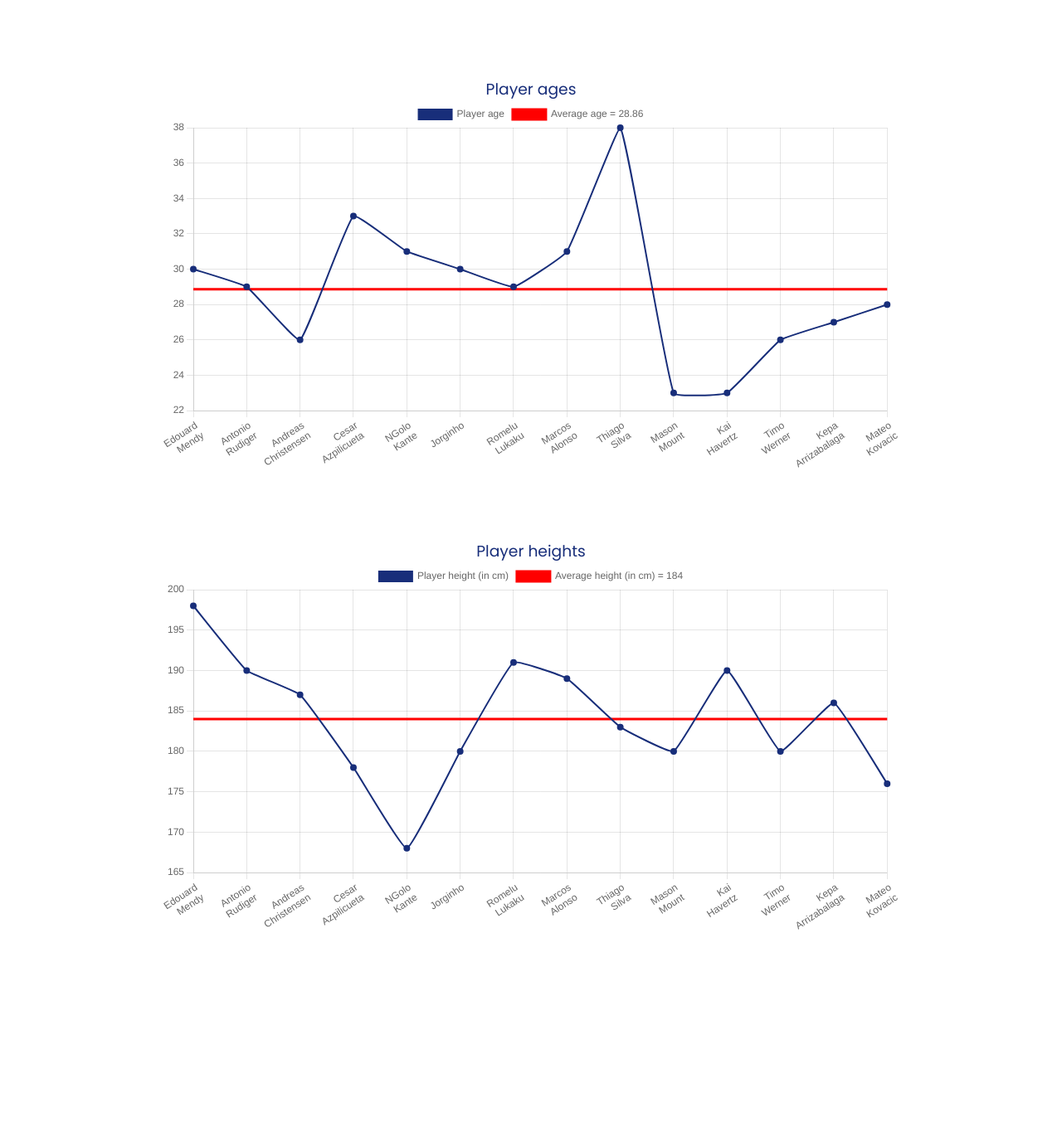
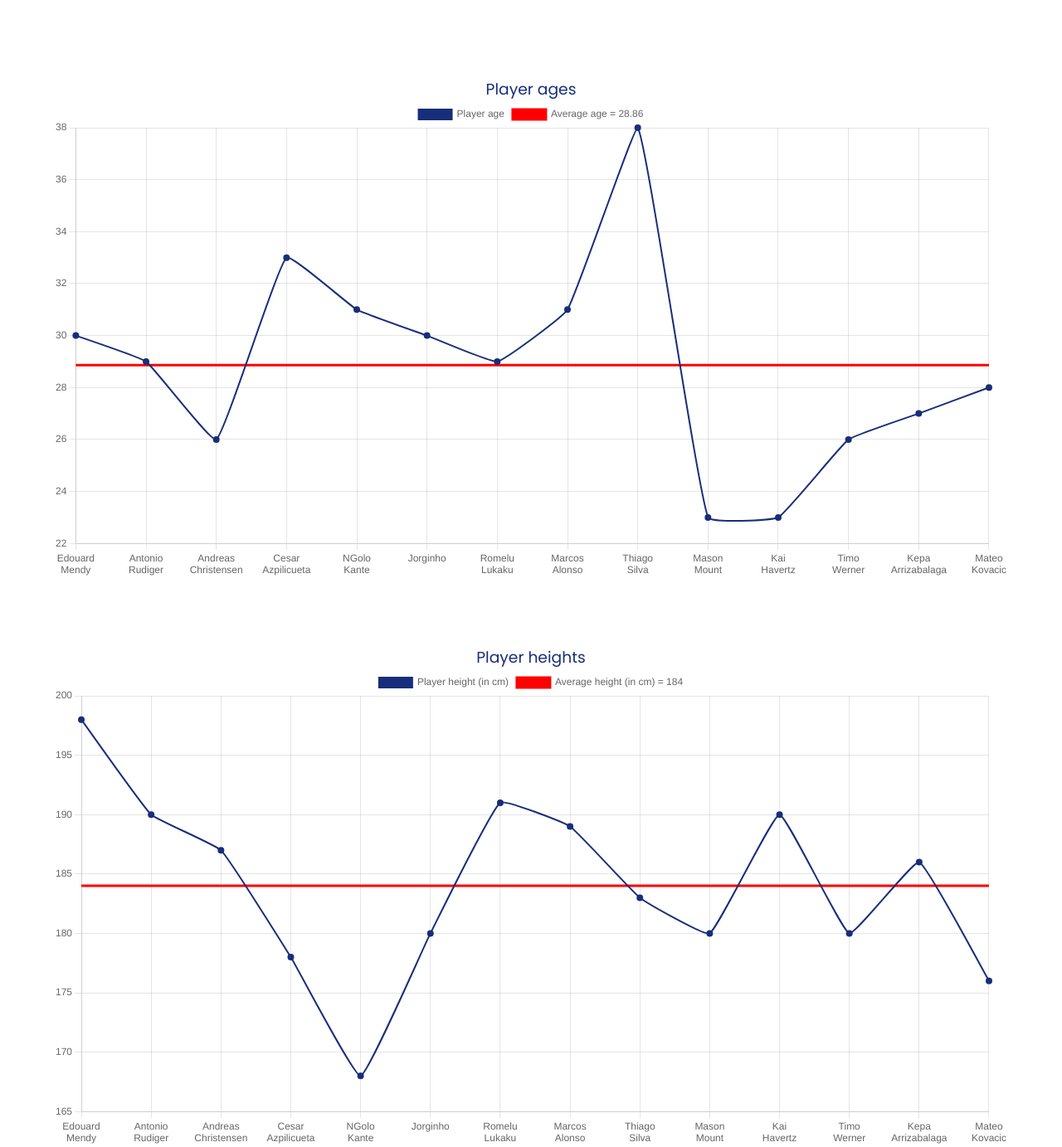
Before and after one commit to h4mmad/CHELSEA_SQUAD, a plain HTML site: page index.html in a window 1280 px wide. Shown: the part 2147-3530 px from the top of the page at 83% size. Before the commit the page ends 3274 px from the top, so only its background shows below. Drawn offline with nearby package versions, Linux system fonts and the light colour scheme.

Commit message:
some chart fixes

```diff
--- a/index.html
+++ b/index.html
@@ -24,9 +24,10 @@
 
     </div>
 
-
-    <div id="chart-div" class="center"></div>
-    <div id="height-chart" class="center"></div>
+    <div id="chart-background">
+        <div id="chart-div" class=""></div>
+        <div id="height-chart" class=""></div>
+    </div>
 
 
 
--- a/styles.css
+++ b/styles.css
@@ -104,7 +104,7 @@
 
 .center{
     width: 70%;
-    margin: auto
+    margin: auto;
 }
 
 .front-img{
@@ -138,19 +138,14 @@
 
 
 
-/* #chart-div{
+#chart-div, #height-chart{
     width: 90%;
-    display: flex;
-    text-align: center;
-} */
+    margin: auto;
+}
 
 #myChart, #heightChart{
     width: 100%;
     max-width: 100%;
-}
-
-#height-chart{
-
 }
 
 .playerChart{
```
